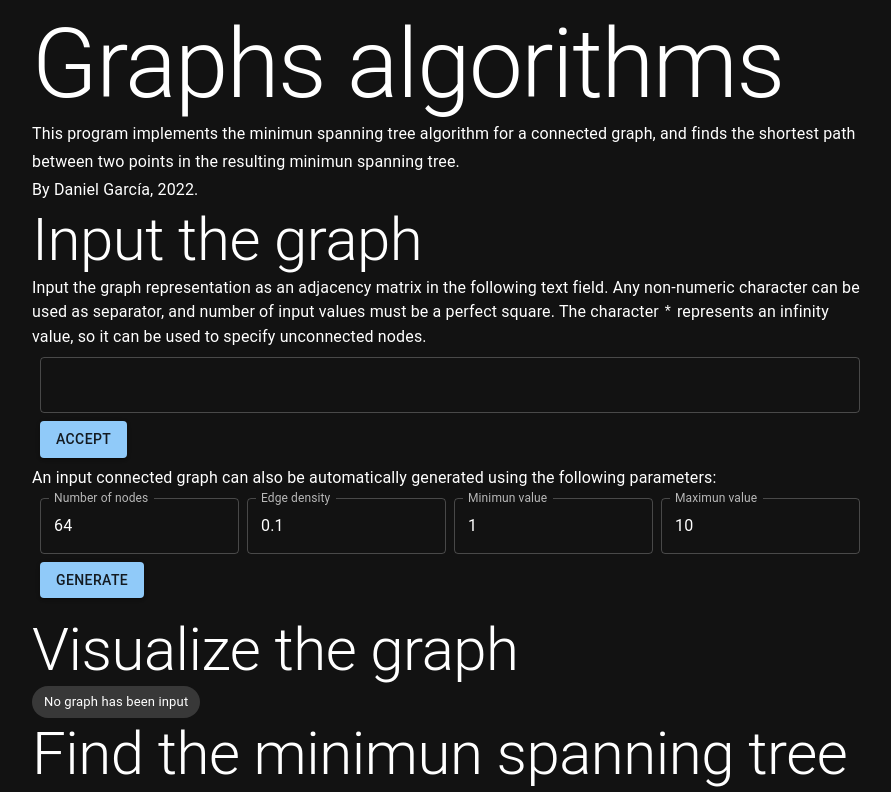
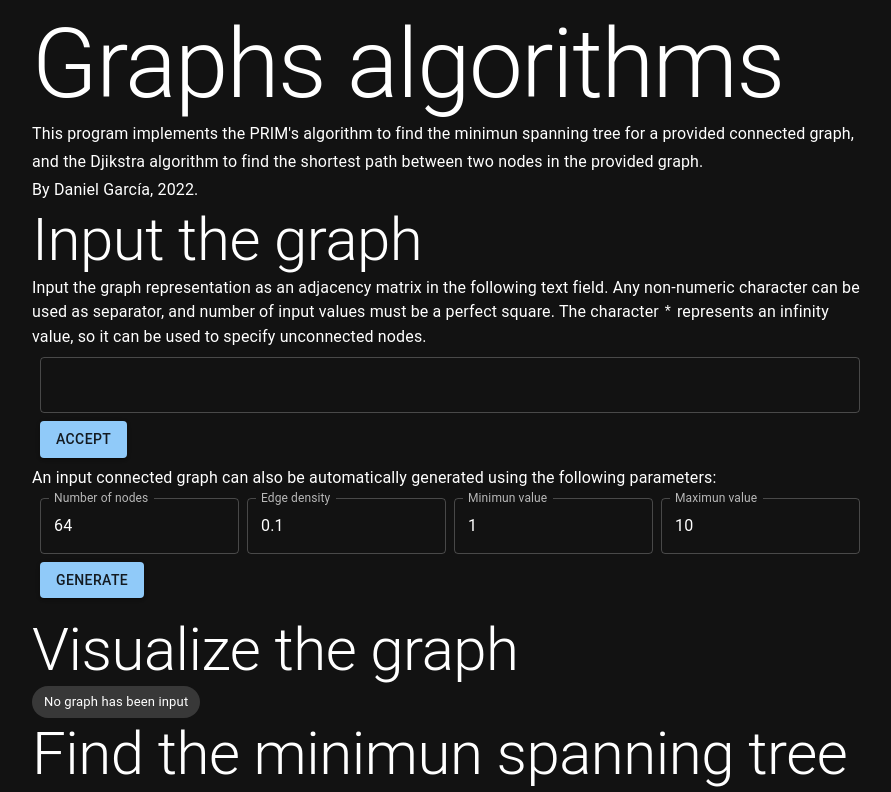
Before and after one commit to dgarcia841/graph-tree, a React app: page / in a window 1280 px wide. Shown: the top 792 px of the page, without its empty margins (190-1081 px from the left). Built offline with nearby package versions, Linux system fonts and the light colour scheme.

Commit message:
description updated

```diff
--- a/src/components/Document.tsx
+++ b/src/components/Document.tsx
@@ -15,8 +15,9 @@ export default () => {
             Graphs algorithms
         </Typography>
         <Typography variant="subtitle1">
-            This program implements the minimun spanning tree algorithm for a connected graph, and
-            finds the shortest path between two points in the resulting minimun spanning tree.
+            This program implements the PRIM's algorithm to find the minimun spanning tree
+            for a provided connected graph, and the Djikstra algorithm to find the shortest
+            path between two nodes in the provided graph.
         </Typography>
         <Typography variant="subtitle1">
             By Daniel García, 2022.
```
